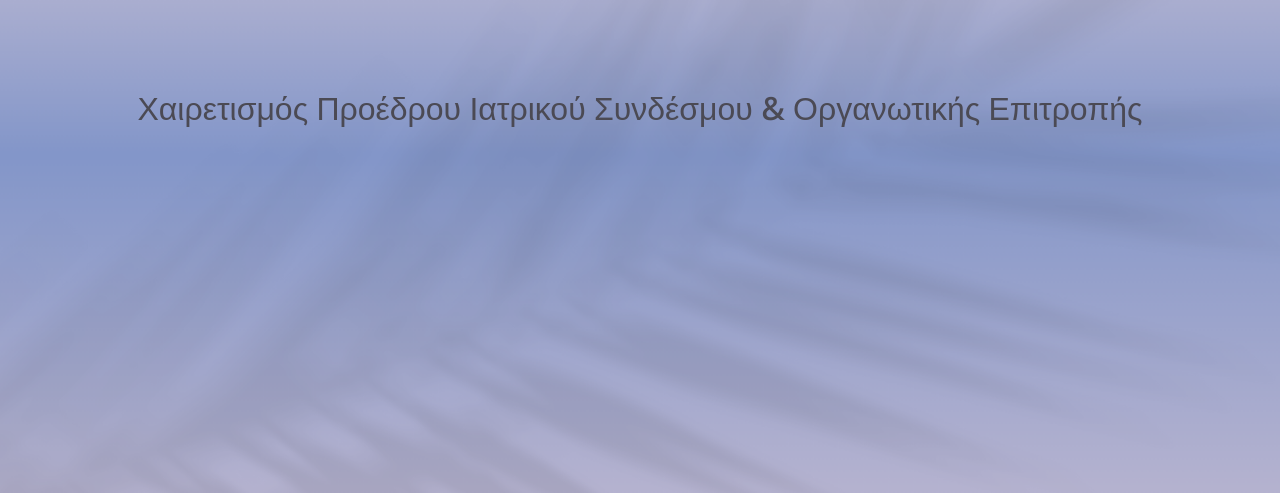
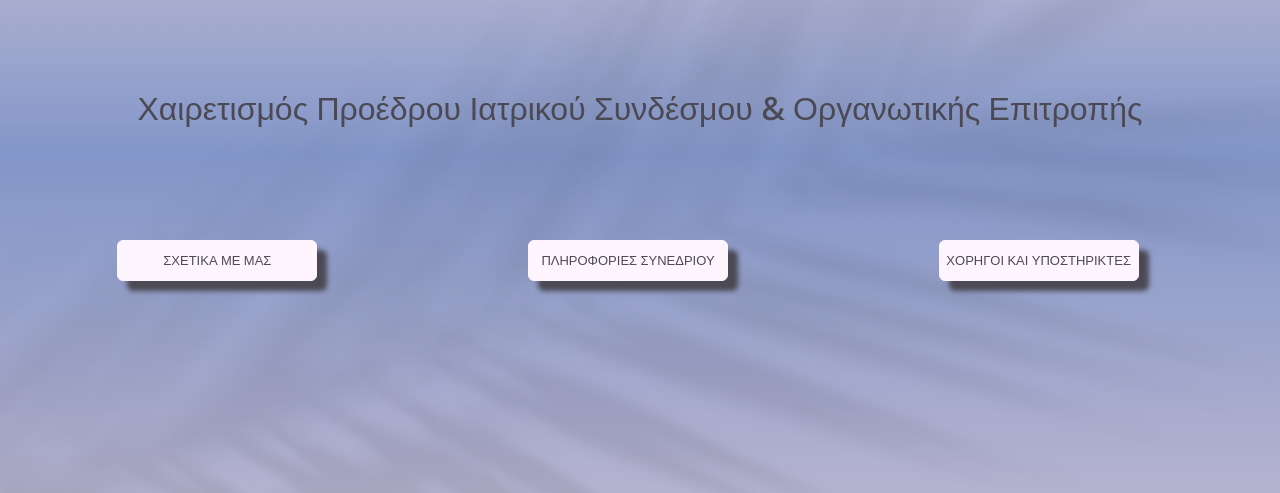
Before and after one commit to parides55/medical-conference, a Django app: a page that uses about_us/templates/about_us/msg_from_president.html in a window 1280 px wide. Shown: the part 246-739 px from the top of the page. Run offline with Django 5.2, Linux system fonts and the light colour scheme; data that the repository does not hold is empty; parts of the project's set-up code (start-up, migrations or seed data) failed here and were passed over.

Commit message:
add cta buttons at the end of the page

```diff
--- a/about_us/templates/about_us/msg_from_president.html
+++ b/about_us/templates/about_us/msg_from_president.html
@@ -3,9 +3,8 @@
 {% load static %}
 
 {% url 'conference_info' as conference_info_url %}
-{% url 'conference_schedule' as conference_schedule_url %}
-{% url 'registration' as registration_url %}
-{% url 'contact_us' as contact_us_url %}
+{% url 'sponsors' as sponsors_url %}
+{% url 'about_us' as about_us_url %}
 
 {% block content %}
 
@@ -34,6 +33,13 @@
                 {% endfor %}
             </div>
         </div>
+        <div class="row">
+            <div class="col d-flex flex-column align-items-center flex-md-row justify-content-around my-5">
+                <a href="{% url 'about_us' %}" class="btn btn-light cta-btn">ΣΧΕΤΙΚΑ ΜΕ ΜΑΣ</a>
+                <a href="{% url 'conference_info' %}" class="btn btn-light cta-btn">ΠΛΗΡΟΦΟΡΙΕΣ ΣΥΝΕΔΡΙΟΥ</a>
+                <a href="{% url 'sponsors' %}" class="btn btn-light cta-btn">ΧΟΡΗΓΟΙ ΚΑΙ ΥΠΟΣΤΗΡΙΚΤΕΣ</a>
+            </div>
+        </div>
     </div>
 </div>
 
```
